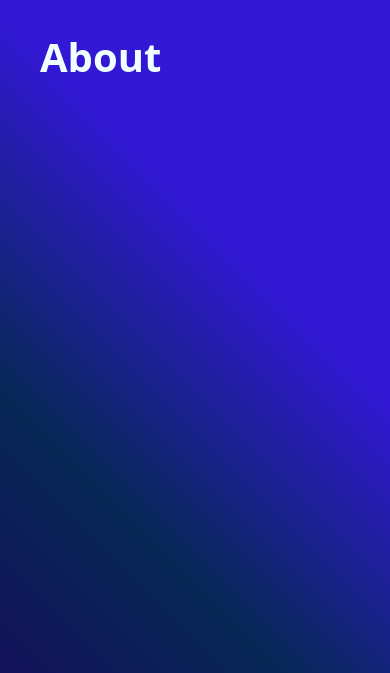
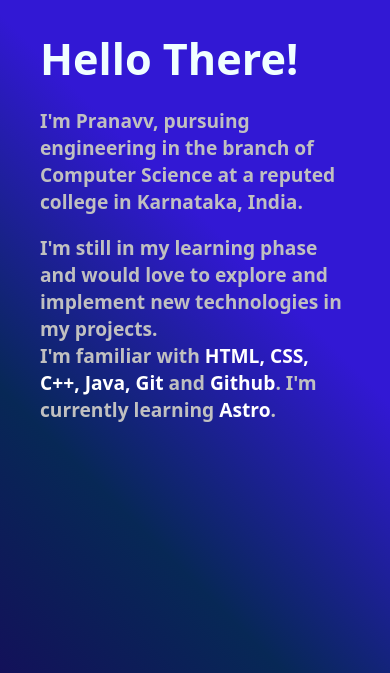
Before and after one commit to pranavvraja/portfolio-astro, an Astro site: page /about in a window 390 px wide. Shown: the part 97-770 px from the top of the page. Built offline with nearby package versions, Linux system fonts and the light colour scheme; Astro itself is replaced by a stand-in of ours.

Commit message:
content in about page

```diff
--- a/src/components/footer.astro
+++ b/src/components/footer.astro
@@ -27,6 +27,7 @@ import Social from "./social.astro";
   <div class="bottom">
     <p>Created with <img src="/astro-logo-light.svg" class="logo1"></p>
   </div>
+
 </footer>
 
 <style>
--- a/src/components/header.astro
+++ b/src/components/header.astro
@@ -28,8 +28,6 @@
       </ul>
     </nav>
   </div>
-
-
 </header>
 
 <style>
@@ -54,13 +52,15 @@
     transition: all 250ms ease-in-out;
     font-size: 1.5rem;
   }
-  .profile:hover .image {
+  .profile:hover {
     text-decoration: none;
     text-shadow: 0px 2px 18px rgba(255, 255, 255, 0.8);
     color: rgb(255, 255, 255);
     transition: all 250ms ease-in-out;
+  }
+
+  .profile:hover .image {
     filter: brightness(125%);
-
   }
 
   .image {
@@ -135,41 +135,40 @@ a:hover::before {
       font-weight: 600;
       padding: 4px 7px;
     }
-    header{
+    header {
       padding-top: 0%;
     }
-    .profile{
+    .profile {
       margin-left: 0px;
       padding: 6px 14px;
       font-size: 1.2rem;
       padding-right: 6px;
       width: fit-content;
     }
-    .image{
+    .image {
       width: 35px;
     }
-
   }
   @media screen and (max-width: 640px) {
     .nav-link {
-      font-size: .9rem;
+      font-size: 0.9rem;
       font-weight: 600;
       padding: 3px 6px;
     }
-    header{
+    header {
       padding-top: 0%;
     }
-    .profile{
+    .profile {
       margin-left: 0px;
       padding: 4px 10px;
-      font-size: .9rem;
+      font-size: 0.9rem;
       padding-right: 6px;
       width: fit-content;
     }
-    .image{
+    .image {
       width: 33px;
     }
-    .nav-item{
+    .nav-item {
       column-gap: 1rem;
     }
   }
--- a/src/pages/about.astro
+++ b/src/pages/about.astro
@@ -6,7 +6,12 @@ const title = 'About';
 
 <Layout title={title}>
 	<main>
-		<h1>{title}</h1>
+		<h1>Hello There!</h1>
+		<p>I'm Pranavv, pursuing engineering in the branch of Computer Science at a reputed college in Karnataka, India. </p>
+		<p>I'm still in my learning phase and would love to explore and implement new technologies in my projects.
+		<br>
+		I'm familiar with <b>HTML, CSS, C++, Java, Git</b> and <b>Github</b>. I'm currently learning <b>Astro</b>.
+		</p>
 	</main>
 </Layout>
 
@@ -17,5 +22,17 @@ const title = 'About';
 		max-width: 100vh;
 		max-height: 100vh;
 	}
+	p{
+		font-size: 1.2rem;
+		color: silver;
+		font-weight: 550;
+		transition: 250ms;
+	}
+	b{
+		color: white;
+	}
+	h1{
+		font-size: 2.7rem;
+	}
 
 </style>
```
Lines whose indentation alone changed are shown as unchanged.
